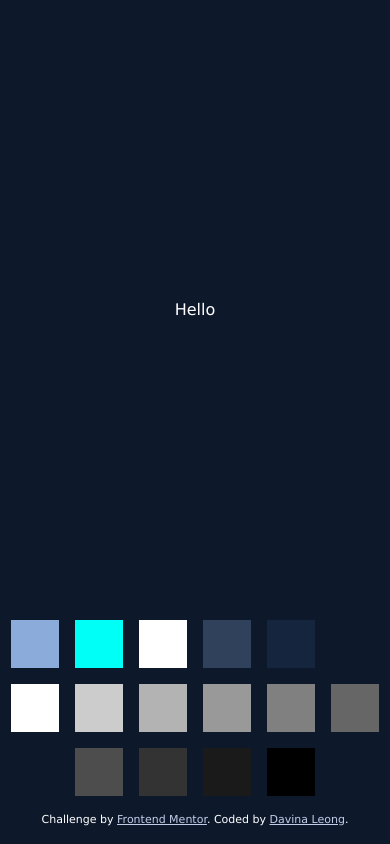
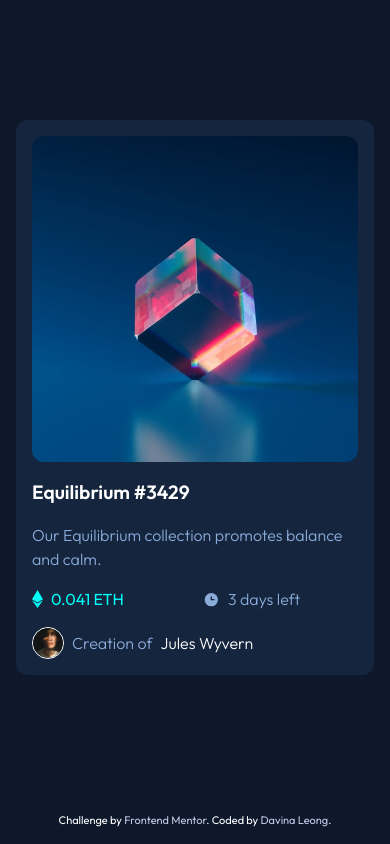
Before and after one commit to davinaleong/fem-nft-preview-card-component, a website built with Vite: page index.html in a window 390 px wide. Built offline with nearby package versions, Linux system fonts and the light colour scheme.

Commit message:
Done with mobile version

```diff
--- a/index.html
+++ b/index.html
@@ -14,6 +14,13 @@
       href="./images/favicon-32x32.png"
     />
 
+    <link rel="preconnect" href="https://fonts.googleapis.com" />
+    <link rel="preconnect" href="https://fonts.gstatic.com" crossorigin />
+
+    <link
+      href="https://fonts.googleapis.com/css2?family=Outfit:wght@300;400;600&display=swap"
+      rel="stylesheet"
+    />
     <link rel="stylesheet" href="./styles/reset.css" />
     <link rel="stylesheet" href="./styles/main.css" />
 
@@ -28,33 +35,51 @@
       }
     </style>
   </head>
-  <body class="bg-neutral-900 text-neutral-100">
-    <main class="main-grid">
+  <body class="text-neutral-100 bg-neutral-900">
+    <main class="main-grid | p-400">
       <h1 class="visually-hidden">NFT Preview Card Component</h1>
-      <p>Hello</p>
+
+      <div class="card | bg-neutral-800 br-300">
+        <img
+          src="./images/image-equilibrium.jpg"
+          alt="Equilibrium"
+          class="card-image | br-300"
+        />
+
+        <h2 class="card-heading | fw-bold fs-500">Equilibrium #3429</h2>
+
+        <div class="card-content | fw-light text-primary-400">
+          <p>Our Equilibrium collection promotes balance and calm.</p>
+        </div>
+
+        <div class="card-flex | text-accent-400">
+          <img
+            src="./images/icon-ethereum.svg"
+            alt="Ethereum Icon"
+            class="card-icon"
+          />
+          0.041 ETH
+        </div>
+
+        <div class="card-flex | text-primary-400 fw-light">
+          <img
+            src="./images/icon-clock.svg"
+            alt="Clock Icon"
+            class="card-icon"
+          />
+          3 days left
+        </div>
+
+        <div class="card-user | text-primary-400 fw-light">
+          <img
+            src="./images/image-avatar.png"
+            alt="Avatar"
+            class="card-avatar"
+          />
+          Creation of <a href="#">Jules Wyvern</a>
+        </div>
+      </div>
     </main>
-
-    <div class="swatches">
-      <div class="bg-primary-400">&nbsp;</div>
-
-      <div class="bg-accent-400">&nbsp;</div>
-
-      <div class="bg-neutral-100">&nbsp;</div>
-      <div class="bg-neutral-700">&nbsp;</div>
-      <div class="bg-neutral-800">&nbsp;</div>
-      <div class="bg-neutral-900">&nbsp;</div>
-
-      <div class="bg-grey-100">&nbsp;</div>
-      <div class="bg-grey-200">&nbsp;</div>
-      <div class="bg-grey-300">&nbsp;</div>
-      <div class="bg-grey-400">&nbsp;</div>
-      <div class="bg-grey-500">&nbsp;</div>
-      <div class="bg-grey-600">&nbsp;</div>
-      <div class="bg-grey-700">&nbsp;</div>
-      <div class="bg-grey-800">&nbsp;</div>
-      <div class="bg-grey-900">&nbsp;</div>
-      <div class="bg-grey-1000">&nbsp;</div>
-    </div>
 
     <div class="attribution | p-400">
       Challenge by
--- a/styles/main.css
+++ b/styles/main.css
@@ -2,6 +2,7 @@
     - Root
     - Content
       - Content - General Styling
+      - Content - Card
     - Utility
       - Utility - Colours
       - Utility - Background Colours
@@ -38,13 +39,14 @@
   --clr-grey-900: hsl(0, 0%, 10%);
   --clr-grey-1000: hsl(0, 0%, 0%);
 
-  --ff-primary: "DM Sans", Verdana, sans-serif;
-  --ff-secondary: "DM Sans", Arial, sans-serif;
+  --ff-primary: "Outfit", Verdana, sans-serif;
+  --ff-secondary: "Outfit", Arial, sans-serif;
   --ff-body: var(--ff-primary);
   --ff-heading: var(--ff-secondary);
 
+  --fw-light: 300;
   --fw-regular: 400;
-  --fw-bold: 700;
+  --fw-bold: 600;
 
   --fs-base: 16px;
   --fs-100: 0.6rem;
@@ -71,8 +73,6 @@
   --size-1100: 7rem;
 
   --column-spacing: var(--size-500);
-
-  --input-height: 3.125em;
 }
 /** Root - End **/
 
@@ -84,7 +84,12 @@ body {
   font-family: var(--ff-body);
   font-weight: var(--fw-regular);
   display: grid;
-  grid-template-rows: auto max-content max-content;
+  grid-template-rows: auto max-content;
+}
+
+strong,
+b {
+  font-weight: var(--fw-bold);
 }
 
 main {
@@ -129,6 +134,69 @@ main {
   display: grid;
   align-items: center;
   justify-items: center;
+}
+
+a {
+  --clr-link: var(--clr-neutral-100);
+
+  color: var(--clr-link);
+  text-decoration: none;
+}
+
+a:where(:hover, :focus, :focus-visible) {
+  color: var(--clr-link);
+}
+
+/** Content - Card **/
+.card {
+  --width: var(88em);
+
+  width: var(--width);
+  padding: var(--size-400);
+  display: grid;
+  grid-template-columns: repeat(2, 1fr);
+  gap: var(--size-400);
+}
+
+.card-image {
+  grid-column: 1 / span 2;
+}
+
+.card-heading {
+  grid-column: 1 / span 2;
+}
+
+.card-content {
+  grid-column: 1 / span 2;
+  display: flex;
+  flex-direction: column;
+  gap: var(--size-300);
+}
+
+.card-flex {
+  display: flex;
+  gap: var(--size-200);
+  align-items: center;
+}
+
+.card-user {
+  grid-column: 1 / span 2;
+  display: flex;
+  gap: var(--size-200);
+  align-items: center;
+}
+
+.card-icon {
+  max-height: var(--fs-500);
+}
+
+.card-avatar {
+  --avatar-size: 2em;
+
+  width: var(--avatar-size);
+  height: var(--avatar-size);
+  border-radius: 50%;
+  border: thin solid var(--clr-neutral-100);
 }
 
 /** Content - End **/
@@ -261,6 +329,9 @@ main {
 }
 
 /** Utility - Font Weights **/
+.fw-light {
+  font-weight: var(--fw-light);
+}
 .fw-regular {
   font-weight: var(--fw-regular);
 }
```
Also changed, not shown: README.md.
